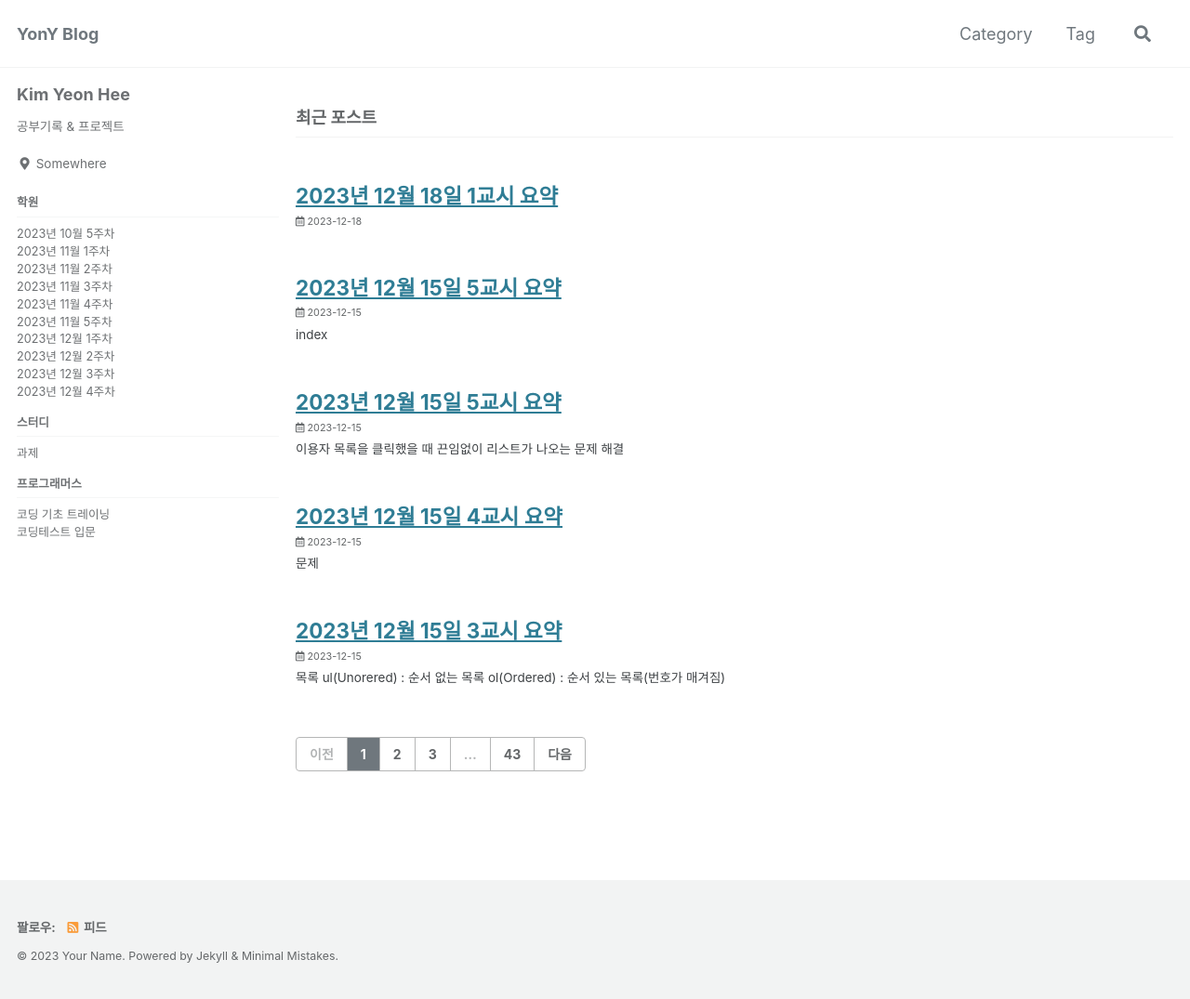
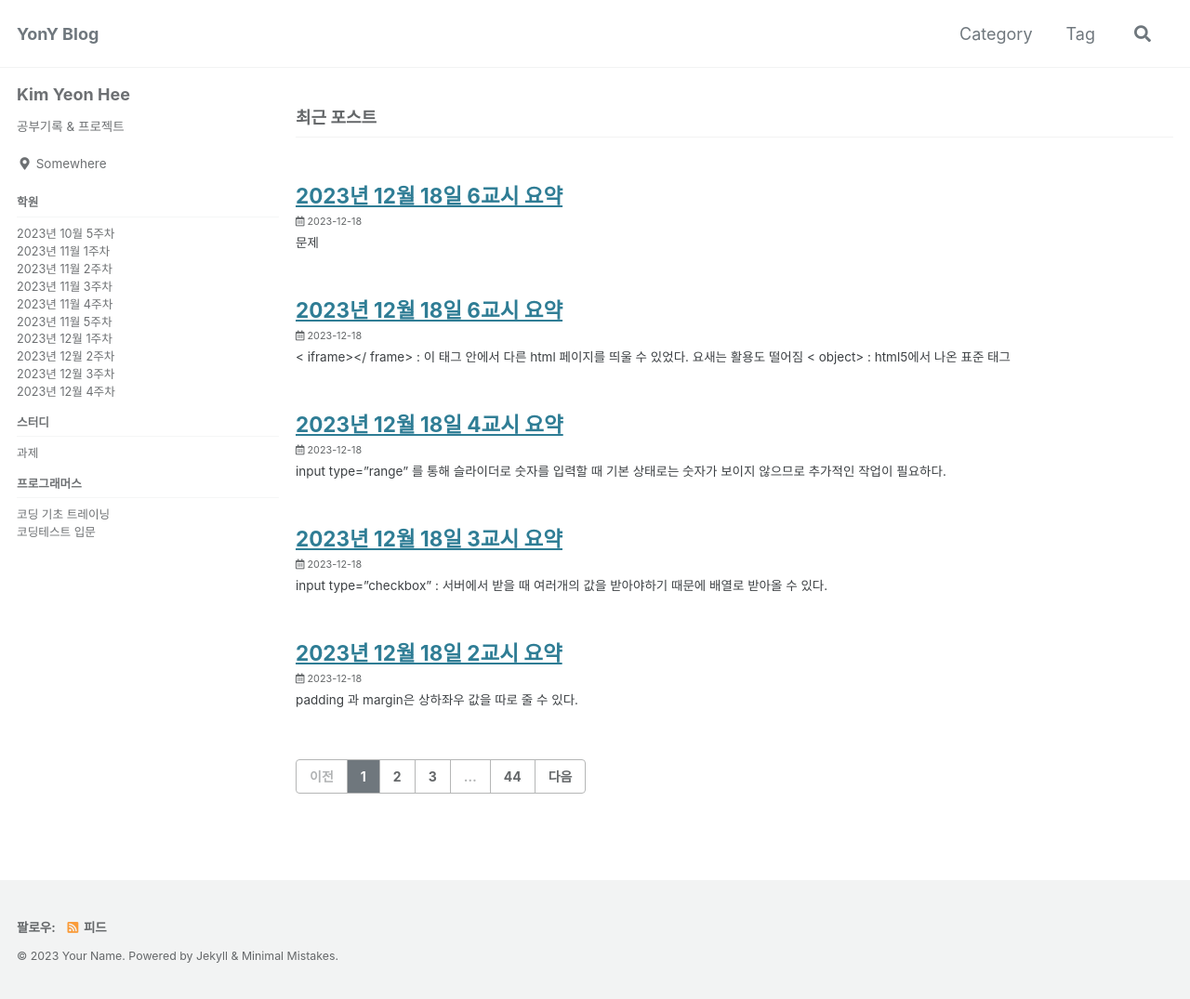
Before and after one commit to YonY-K/YonY-K.github.io, a Jekyll site: the page built from index.html, in a window 1280 px wide and 1075 px high. Shown: the whole window at 93% size. Built offline with Jekyll 4.4.1, drawn with Linux system fonts in a browser that asks for light colours; cached includes are drawn as plain includes; the list of posts is cut into pages by our own code.

Commit message:
posts update

````diff
--- a/school/school_202312week4/_posts/2023-12-18/2023-12-18-20231218_1period.md
+++ b/school/school_202312week4/_posts/2023-12-18/2023-12-18-20231218_1period.md
@@ -2,3 +2,48 @@
 title: "2023년 12월 18일 1교시 요약"
 tag: 202312_school
 ---
+
+- 백엔드 정보 처리의 시작은 웹 브라우저에서 시작된다.
+- 웹 브라우저에서 입력받은 정보를 처리, 가공하는 것이 백엔드의 역할
+
+<br>
+
+- form 에서 서버로 데이터를 전달할 수 있는 방식은 2가지다.
+  - get : 주소창에 파라미터가 뜨면서 전달됨
+  - post : 주소창을 거치지않고 서버로 바로 보냄
+
+<br>
+
+- 폼을 **가운데**로 정렬 : text-align: center
+- 태그와 태그 사이에 **간격** 주기 : margin: 1em
+- 태그에 들어가는 **글자 간격에 태그 크기** 맞추기 : width: fit-content;
+- 태그의 **테두리 선**과 안쪽에 들어가는 **내용물** 사이의 간격 주기 : padding: 0.5em 1em(상하좌우)
+- 여러개의 태그를 묶어서 같은 효과를 적용 시키고 싶을 때 태그를 **class** 로 묶는다.
+
+<br>
+
+```html
+<style>
+    main {}         /*태그셀렉터*/
+    #field {}       /*아이디셀렉터*/
+    .field {}       /*클래스셀렉터*/
+    .field.btn {}   /*클래스를 여러개 가진 셀렉터*/
+    main>div        /*자식셀렉터*/
+    main div        /*자손셀렉터*/
+    input[type=email]         /*속성셀렉터*/
+</style>
+```
+
+<br>
+
+- 블럭요소 : 한 행을 차지
+- 인라인요소 : 글자만큼의 공간을 차지, width로 크기 조절 불가, display: inline-block 로 블록 요소만 가능한 크기 조절 가능해짐
+- input 박스의 박스를 정렬하고 싶다면 그 앞에 붙은 라벨의 크기를 똑같이 맞춰주면 된다.
+
+```html
+<style>
+    label {display: inline-block; width :7em; text-align: right; margin-right: 0.7em;}
+</style>
+```
+
+- 라벨 박스의 크기 7em, 글자를 가운데로 정렬, 오른쪽 마진을 0.7em으로 준다.
--- /dev/null
+++ b/school/school_202312week4/_posts/2023-12-18/2023-12-18-20231218_2period.md
@@ -0,0 +1,25 @@
+---
+title: "2023년 12월 18일 2교시 요약"
+tag: 202312_school
+---
+
+- padding 과 margin은 상하좌우 값을 따로 줄 수 있다.
+
+```html
+<style>
+    padding: 0.5em 1em; margin: 0 auto;
+</style>
+```
+
+<br>
+
+- **input type="radio"** : 다수개 중에서 택1 하는 효과를 내는 타입, 배타적 선택 가능
+
+```html
+<body>
+    <div class="field"><label>성별</label>
+        남<input type="radio" name="gender" value="m" checked="checked">
+        여<input type="radio" name="gender" value="f">
+    </div>
+</body>
+```
--- /dev/null
+++ b/school/school_202312week4/_posts/2023-12-18/2023-12-18-20231218_3period.md
@@ -0,0 +1,50 @@
+---
+title: "2023년 12월 18일 3교시 요약"
+tag: 202312_school
+---
+
+- input type="**checkbox**" : 서버에서 받을 때 여러개의 값을 받아야하기 때문에 배열로 받아올 수 있다.
+
+```html
+<div class="field"><label>관심과목</label>
+    <span>
+    <input type="checkbox" name="interest" value="java">Java
+    <input type="checkbox" name="interest" value="html">html
+    <input type="checkbox" name="interest" value="css">css
+    </span>
+</div>
+```
+
+<br>
+
+- **select**를 이용하여 드랍다운으로 선택지를 보여줄 수 있다.
+
+```html
+<div class="field"><label>회원타입</label>
+    <select name="mtype">
+        <option value="prem" selected="selected">프리미엄
+        <option value="gold">골드
+        <option value="silver">실버
+    </select>
+</div>
+```
+
+<br>
+
+- **input type="file"** 을 통해 파일 전송 가능
+- **textarea** 을 통해 텍스트 입력 칸 생성 가능
+- **input type="range"** 를 통해 슬라이더로 숫자 보내기 가능
+
+```html
+<main>
+    <div class="field"><label>증명사진</label>
+        <span><input type="file" name="img"></span>
+    </div>
+    <div class="field"><label>개인소개(1000자 이내)</label>
+        <textarea name="intro" placeholder="소개 입력..."></textarea>
+    </div>
+    <div class="field"><label>나이</label>
+        <span><input type="range" name="age" value="20" min="19" max="120"></span>
+    </div>
+</main>
+```
--- /dev/null
+++ b/school/school_202312week4/_posts/2023-12-18/2023-12-18-20231218_4period.md
@@ -0,0 +1,18 @@
+---
+title: "2023년 12월 18일 4교시 요약"
+tag: 202312_school
+---
+
+- - **input type="range"** 를 통해 슬라이더로 숫자를 입력할 때 기본 상태로는 숫자가 보이지 않으므로 추가적인 작업이 필요하다.
+
+```html
+<div class="field"><label>나이</label>
+    <input type="range" name="age" value="20" min="19" max="120"
+        oninput="$('#age-out').val(this.value)">
+        <output id="age-out">19</output>세
+</div>
+```
+
+- **output** : 출력만 담당하는 태그
+- **oninput** : 입력을 할 때(이벤트) 어떤 일을 할 것인지 정할 수 있는 태그
+  - oninput 이벤트로 지금 이 객체의 값을 output 태그에 넣어준다.
--- /dev/null
+++ b/school/school_202312week4/_posts/2023-12-18/2023-12-18-20231218_6period.md
@@ -0,0 +1,38 @@
+---
+title: "2023년 12월 18일 6교시 요약"
+tag: 202312_school
+---
+
+- < iframe></ frame> : 이 태그 안에서 다른 html 페이지를 띄울 수 있었다. 요새는 활용도 떨어짐
+- < object> : html5에서 나온 표준 태그
+
+```html
+<object data="url" ex) http://localhost:8080/Servlet..
+        type="text/html"
+        with="500"
+        height="300">
+</opject>
+```
+
+### 문제
+
+위 개념을 이용하여 index.jsp 에서 회원가입을 눌렀을 때 메인 태그 안에서 memberJoin.jsp가 뜨도록 한다.
+
+```html
+<script>
+    function memberJoin() {
+		$('#memberJoin').empty();
+		var object = '<object data="http://localhost:8120/ServletTest/user?cmd=memberJoinForm" type="text/html" width="500" height="600"></object>';
+		$('#memberJoin').append(object);
+	}
+</script>
+
+<body>
+    <ul>
+        <li><a href="javascript:memberJoin()">회원가입</a></li>
+    </ul>
+</body>
+<main>
+    <div id="memberJoin"></div>
+</main>
+```
--- /dev/null
+++ b/school/school_202312week4/_posts/2023-12-18/2023-12-18-20231218_7period.md
@@ -0,0 +1,45 @@
+---
+title: "2023년 12월 18일 6교시 요약"
+tag: 202312_school
+---
+
+### 문제
+
+메인 태그 안에 띄워진 memberJoin.jsp 에서 저장에 성공하면 팝업이 뜨도록 ajax를 사용하여 만들기
+
+- 가이드라인
+  - jsp 페이지를 가져와서 띄웠을 뿐 실제 작업은 memberJoin.jsp에서 하므로 ajax 작업 또한 거기서 이루어져야한다.
+
+```html
+<script type="text/javascript">
+	function memberJoin() {
+		var data=$('#form').serialize();
+
+		$.ajax({
+			url : 'user',
+			type : 'post',
+			cache : false,
+			data : data,
+			dataType : 'json',
+			success : function(res) {
+				if (res.ok) {
+					alert('회원정보 저장 성공');
+				} else {
+					alert('회원정보 저장 실패');
+				}
+			},
+			error : function(xhr, status, err) {
+				alert(status + ", " + err);
+			}
+		});
+
+	}
+</script>
+
+<form action="user" method="post" id="form">
+    .
+    .
+    .
+    <button type="button" onclick="memberJoin();" >저장</button>
+</form>
+```
````
